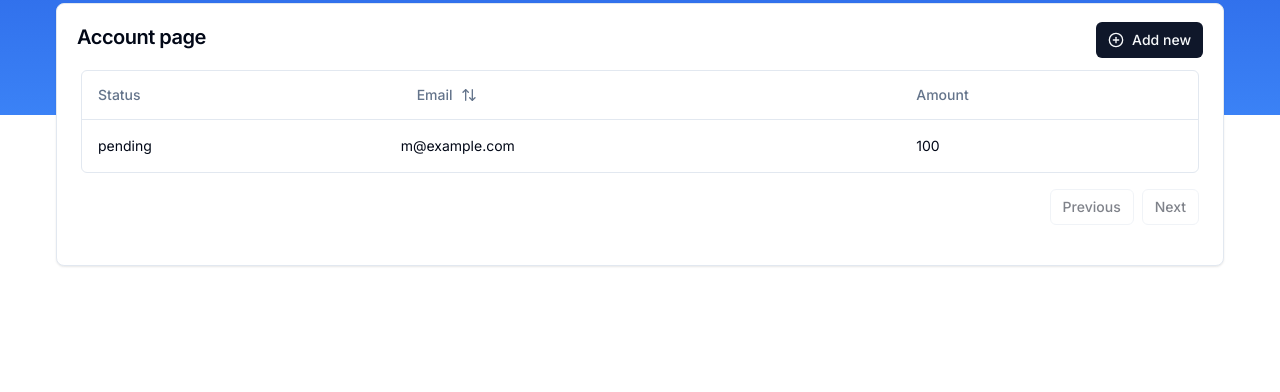
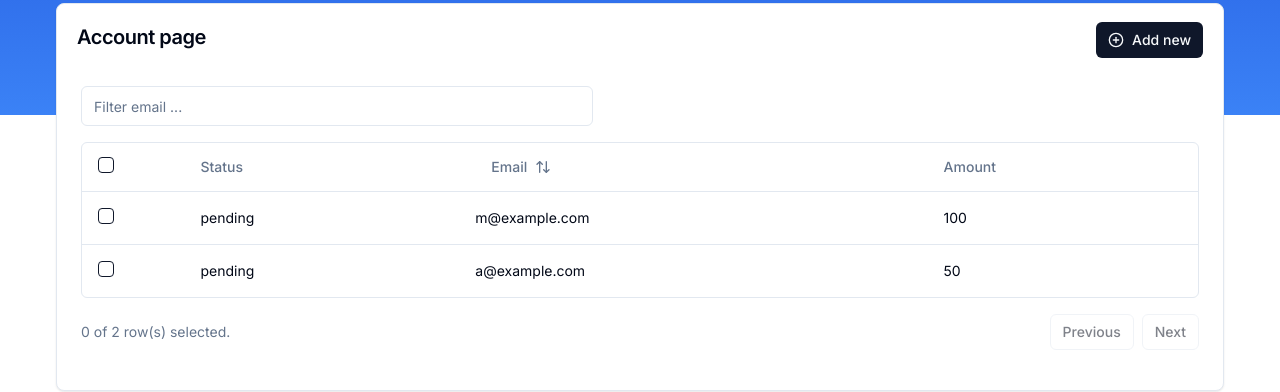
Before and after one commit to suman-3/Track-O-Pay, a Next.js app: page /accounts in a window 1280 px wide. Shown: the part 241-633 px from the top of the page. Built offline with nearby package versions, Linux system fonts and the light colour scheme; no server answers; what drizzle-zod, hono would draw is missing.

Commit message:
re usable data table created with select item checkbox, search and delete item function s

```diff
--- a/app/(dashboard)/accounts/column.tsx
+++ b/app/(dashboard)/accounts/column.tsx
@@ -1,6 +1,7 @@
 "use client";
 
 import { Button } from "@/components/ui/button";
+import { Checkbox } from "@/components/ui/checkbox";
 import { ColumnDef } from "@tanstack/react-table";
 import { ArrowUpDown } from "lucide-react";
 
@@ -12,6 +13,26 @@ export type Payment = {
 };
 
 export const columns: ColumnDef<Payment>[] = [
+  {
+    id: "select",
+    header: ({ table }) => (
+      <Checkbox
+        checked={
+          table.getIsAllPageRowsSelected() ||
+          (table.getIsSomePageRowsSelected() && "indeterminate")
+        }
+        onCheckedChange={(value) => table.toggleAllPageRowsSelected(!!value)}
+        aria-label="Select all"
+      />
+    ),
+    cell: ({ row }) => (
+      <Checkbox
+        checked={row.getIsSelected()}
+        onCheckedChange={(value) => row.toggleSelected(!!value)}
+        aria-label="Select row"
+      />
+    ),
+  },
   {
     accessorKey: "status",
     header: "Status",
--- a/app/(dashboard)/accounts/page.tsx
+++ b/app/(dashboard)/accounts/page.tsx
@@ -17,6 +17,12 @@ const data: Payment[] = [
     status: "pending",
     email: "m@example.com",
   },
+  {
+    id: "728ed52f",
+    amount: 50,
+    status: "pending",
+    email: "a@example.com",
+  },
   // ...
 ];
 
@@ -33,7 +39,13 @@ const AccountsPage = () => {
           </Button>
         </CardHeader>
         <CardContent>
-          <DataTable columns={columns} data={data} />
+          <DataTable
+            filterKey="email"
+            columns={columns}
+            data={data}
+            onDelete={() => {}}
+            disabled={false}
+          />
         </CardContent>
       </Card>
     </div>
--- a/components/layout/data-table.tsx
+++ b/components/layout/data-table.tsx
@@ -1,5 +1,5 @@
 "use client";
-import * as React from "react"
+import * as React from "react";
 import {
   ColumnDef,
   flexRender,
@@ -8,6 +8,9 @@ import {
   useReactTable,
   SortingState,
   getSortedRowModel,
+  ColumnFiltersState,
+  getFilteredRowModel,
+  Row,
 } from "@tanstack/react-table";
 import { Button } from "@/components/ui/button";
 import {
@@ -18,17 +21,29 @@ import {
   TableHeader,
   TableRow,
 } from "@/components/ui/table";
+import { Input } from "../ui/input";
+import { Trash } from "lucide-react";
 
 interface DataTableProps<TData, TValue> {
   columns: ColumnDef<TData, TValue>[];
   data: TData[];
+  filterKey: string;
+  onDelete: (rows: Row<TData>[]) => void;
+  disabled?: boolean;
 }
 
 export function DataTable<TData, TValue>({
   columns,
   data,
+  filterKey,
+  onDelete,
+  disabled,
 }: DataTableProps<TData, TValue>) {
-    const [sorting, setSorting] = React.useState<SortingState>([])
+  const [sorting, setSorting] = React.useState<SortingState>([]);
+  const [columnFilters, setColumnFilters] = React.useState<ColumnFiltersState>(
+    []
+  );
+  const [rowSelection, setRowSelection] = React.useState({});
   const table = useReactTable({
     data,
     columns,
@@ -36,13 +51,39 @@ export function DataTable<TData, TValue>({
     getPaginationRowModel: getPaginationRowModel(),
     onSortingChange: setSorting,
     getSortedRowModel: getSortedRowModel(),
+    onColumnFiltersChange: setColumnFilters,
+    getFilteredRowModel: getFilteredRowModel(),
+    onRowSelectionChange: setRowSelection,
     state: {
       sorting,
+      columnFilters,
+      rowSelection,
     },
   });
 
   return (
     <div>
+      <div className="flex items-center py-4">
+        <Input
+          placeholder={`Filter ${filterKey} ...`}
+          value={(table.getColumn(filterKey)?.getFilterValue() as string) ?? ""}
+          onChange={(event) =>
+            table.getColumn(filterKey)?.setFilterValue(event.target.value)
+          }
+          className="max-w-lg"
+        />
+        {table.getFilteredSelectedRowModel().rows.length > 0 && (
+          <Button
+            size="sm"
+            variant="outline"
+            className="ml-auto font-normal text-xs"
+            disabled={disabled}
+          >
+            <Trash className="size-4 mr-2" />
+            Delete ( {table.getFilteredSelectedRowModel().rows.length})
+          </Button>
+        )}
+      </div>
       <div className="rounded-md border">
         <Table>
           <TableHeader>
@@ -94,6 +135,11 @@ export function DataTable<TData, TValue>({
         </Table>
       </div>
       <div className="flex items-center justify-end space-x-2 py-4">
+        <div className="flex-1 text-sm text-muted-foreground">
+          {table.getFilteredSelectedRowModel().rows.length} of&nbsp;
+          {table.getFilteredRowModel().rows.length} row(s) selected.
+        </div>
+
         <Button
           variant="outline"
           size="sm"
```
